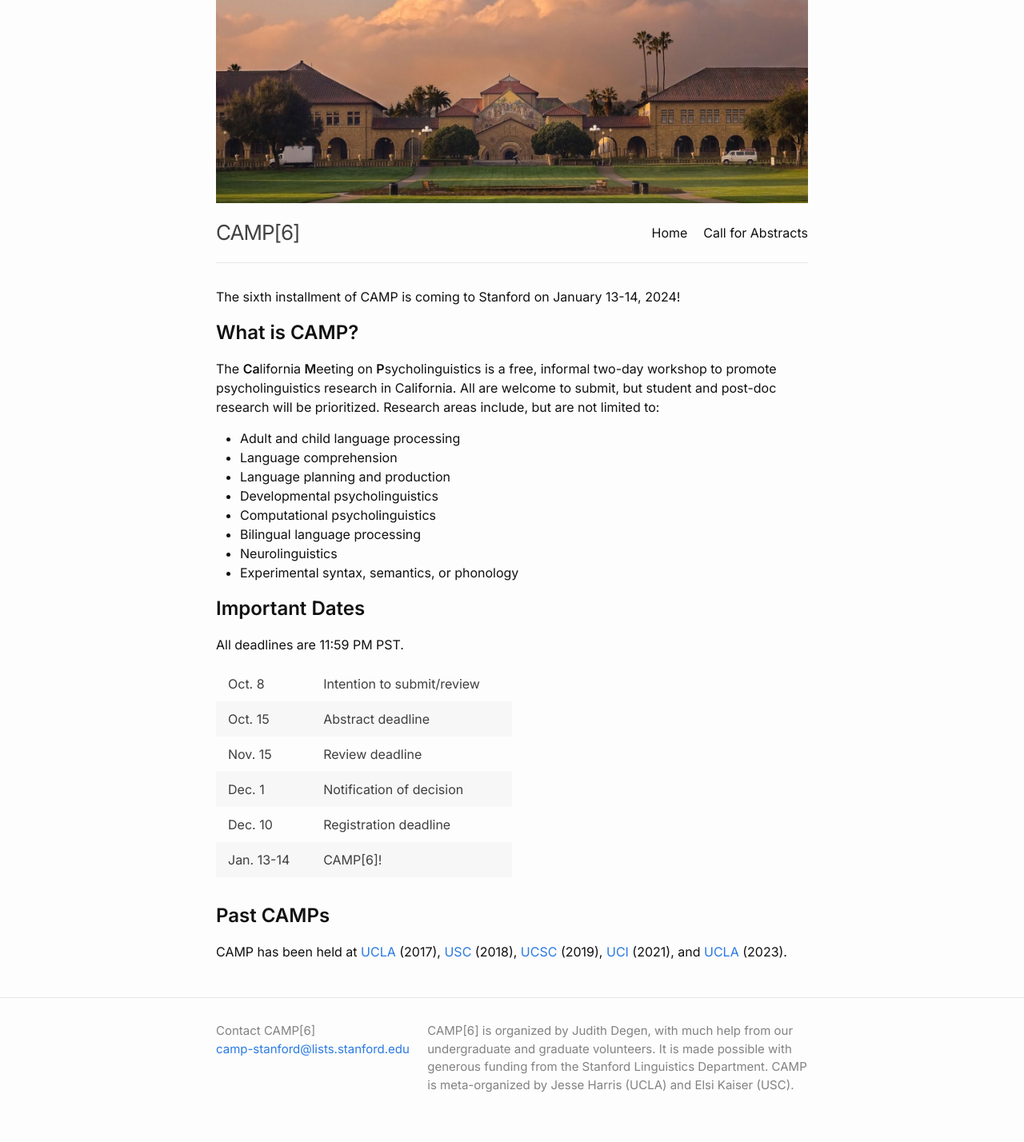
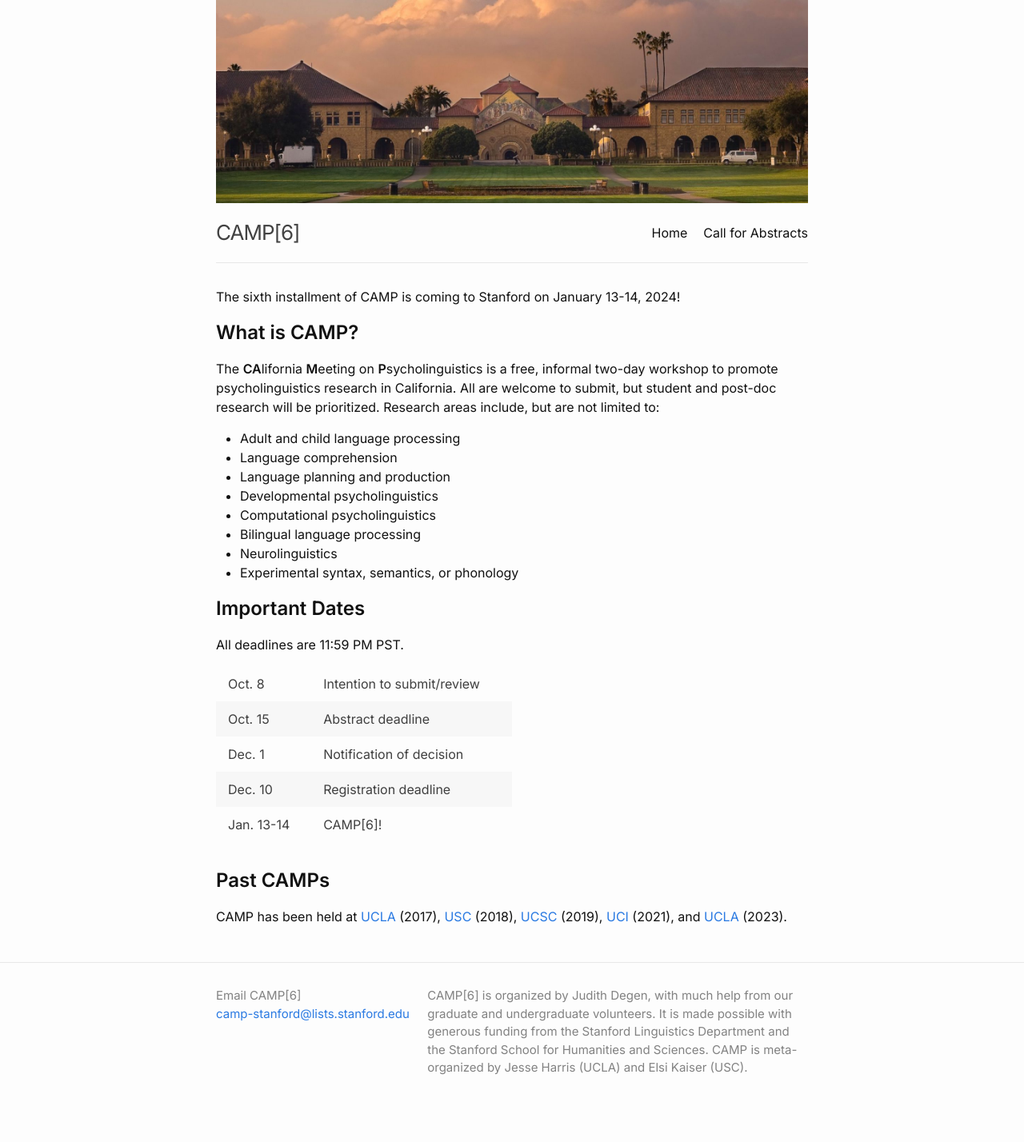
Before and after one commit to camp6/camp6.github.io, a Jekyll site: the page built from index.markdown, in a window 1280 px wide. Shown: the whole page at 80% size. Built offline with Jekyll 4.4.1, drawn with Linux system fonts in a browser that asks for light colours; after the commit the page ends 1407 px from its top, so only the background shows below that.

Commit message:
minor wording changes

```diff
--- a/_config.yml
+++ b/_config.yml
@@ -22,9 +22,10 @@ title: CAMP[6]
 email: camp-stanford@lists.stanford.edu
 description: >- # this means to ignore newlines until "baseurl:"
   CAMP[6] is organized by Judith Degen, with much help from
-  our undergraduate and graduate volunteers. It is made possible
-  with generous funding from the Stanford Linguistics Department.
-  CAMP is meta-organized by Jesse Harris (UCLA) and Elsi Kaiser (USC).
+  our graduate and undergraduate volunteers. It is made possible
+  with generous funding from the Stanford Linguistics Department
+  and the Stanford School for Humanities and Sciences. CAMP is
+  meta-organized by Jesse Harris (UCLA) and Elsi Kaiser (USC).
 
 baseurl: "" # the subpath of your site, e.g. /blog
 url: "" # the base hostname & protocol for your site, e.g. http://example.com
--- a/_includes/footer.html
+++ b/_includes/footer.html
@@ -8,9 +8,9 @@
         <ul class="contact-list">
           <li class="p-name">
             {%- if site.author -%}
-              Contact {{ site.author | escape }}
+              Email {{ site.author | escape }}
             {%- else -%}
-              Contact {{ site.title | escape }}
+              Email {{ site.title | escape }}
             {%- endif -%}
             </li>
             {%- if site.email -%}
--- a/index.markdown
+++ b/index.markdown
@@ -11,7 +11,7 @@ permalink:
 The sixth installment of CAMP is coming to Stanford on January 13-14, 2024!
 
 ## What is CAMP?
-The **Ca**lifornia **M**eeting on **P**sycholinguistics is a free, informal two-day workshop to promote psycholinguistics research in California. All are welcome to submit, but student and post-doc research will be prioritized. Research areas include, but are not limited to:
+The **CA**lifornia **M**eeting on **P**sycholinguistics is a free, informal two-day workshop to promote psycholinguistics research in California. All are welcome to submit, but student and post-doc research will be prioritized. Research areas include, but are not limited to:
 * Adult and child language processing
 * Language comprehension
 * Language planning and production
@@ -26,7 +26,6 @@ All deadlines are 11:59 PM PST.
 
 | Oct. 8 | Intention to submit/review |
 | Oct. 15 | Abstract deadline |
-| Nov. 15 | Review deadline |
 | Dec. 1 | Notification of decision |
 | Dec. 10 | Registration deadline |
 | Jan. 13-14 | CAMP\[6\]! |
```
